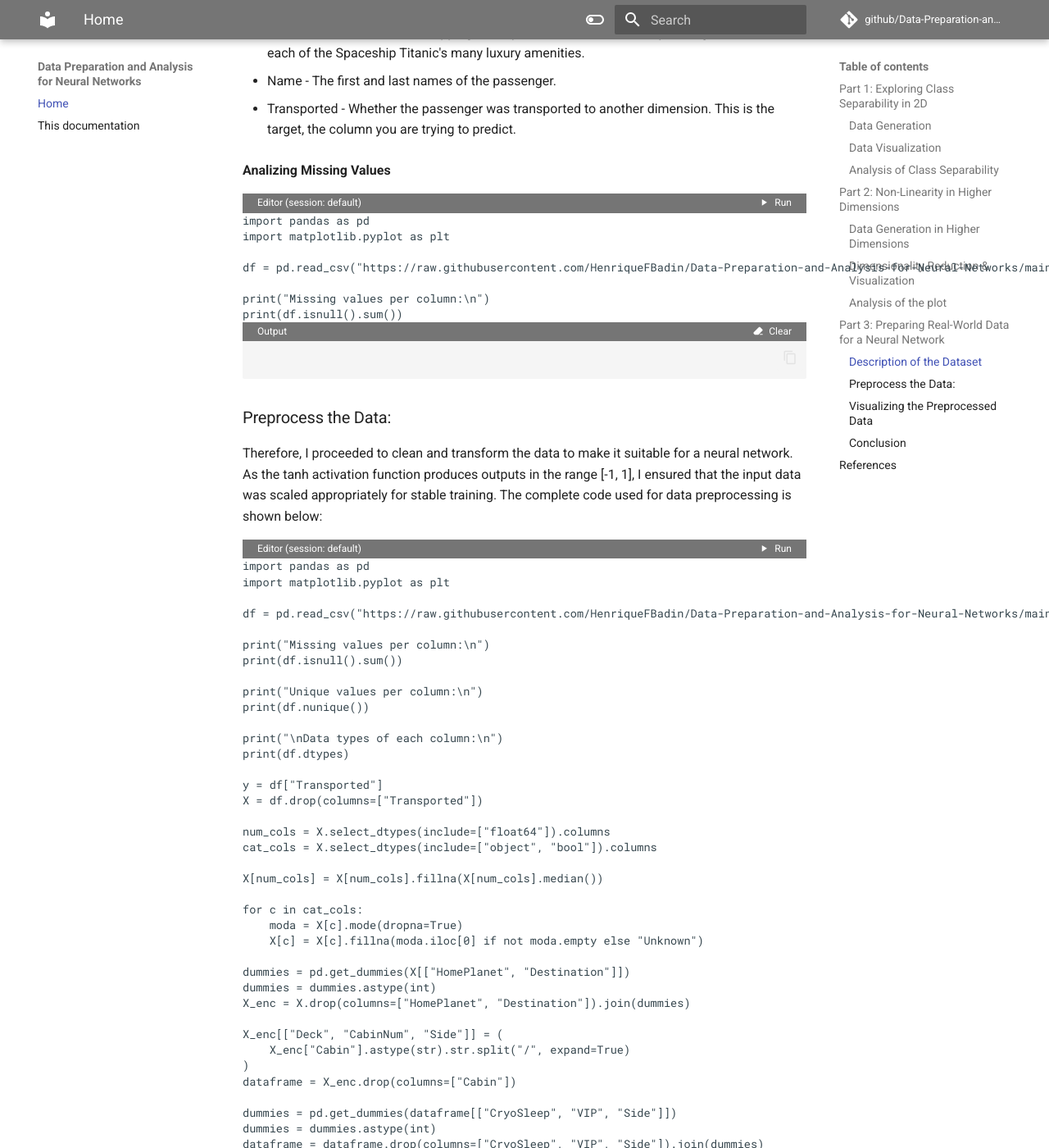
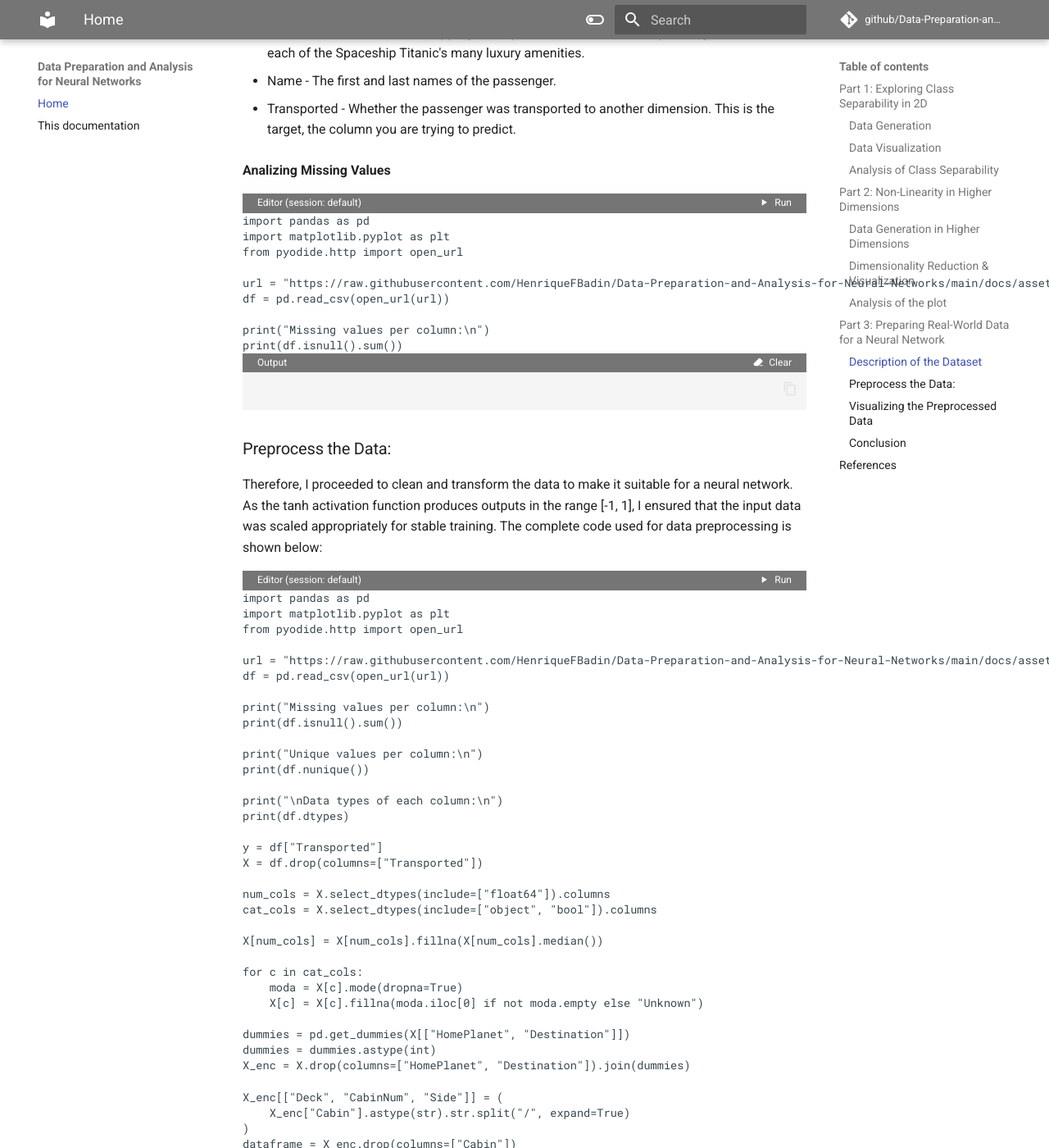
Before and after one commit to HenriqueFBadin/Data-Preparation-and-Analysis-for-Neural-Networks, an MkDocs documentation site: the page built from docs/index.md, in a window 1280 px wide and 1400 px high, scrolled down 8392 px. Shown: the whole window at 82% size. Built offline with MkDocs 1.6.1 and Material for MkDocs 9.7.7, drawn with Linux system fonts in a browser that asks for light colours; comment, search, counter and statistics services are not loaded; some of the changed text lies outside the part shown.

Commit message:
Correcting the data retrieve

````diff
--- a/docs/index.md
+++ b/docs/index.md
@@ -338,8 +338,10 @@ The Spaceship Titanic challenge asks you to build a binary classifier that predi
 ```pyodide install="pandas,matplotlib"
 import pandas as pd
 import matplotlib.pyplot as plt
+from pyodide.http import open_url
 
-df = pd.read_csv("https://raw.githubusercontent.com/HenriqueFBadin/Data-Preparation-and-Analysis-for-Neural-Networks/main/docs/assets/data/test.csv")
+url = "https://raw.githubusercontent.com/HenriqueFBadin/Data-Preparation-and-Analysis-for-Neural-Networks/main/docs/assets/data/test.csv"
+df = pd.read_csv(open_url(url))
 
 print("Missing values per column:\n")
 print(df.isnull().sum())
@@ -352,8 +354,10 @@ Therefore, I proceeded to clean and transform the data to make it suitable for a
 ```pyodide install="pandas,matplotlib"
 import pandas as pd
 import matplotlib.pyplot as plt
+from pyodide.http import open_url
 
-df = pd.read_csv("https://raw.githubusercontent.com/HenriqueFBadin/Data-Preparation-and-Analysis-for-Neural-Networks/main/docs/assets/data/test.csv")
+url = "https://raw.githubusercontent.com/HenriqueFBadin/Data-Preparation-and-Analysis-for-Neural-Networks/main/docs/assets/data/test.csv"
+df = pd.read_csv(open_url(url))
 
 print("Missing values per column:\n")
 print(df.isnull().sum())
````
